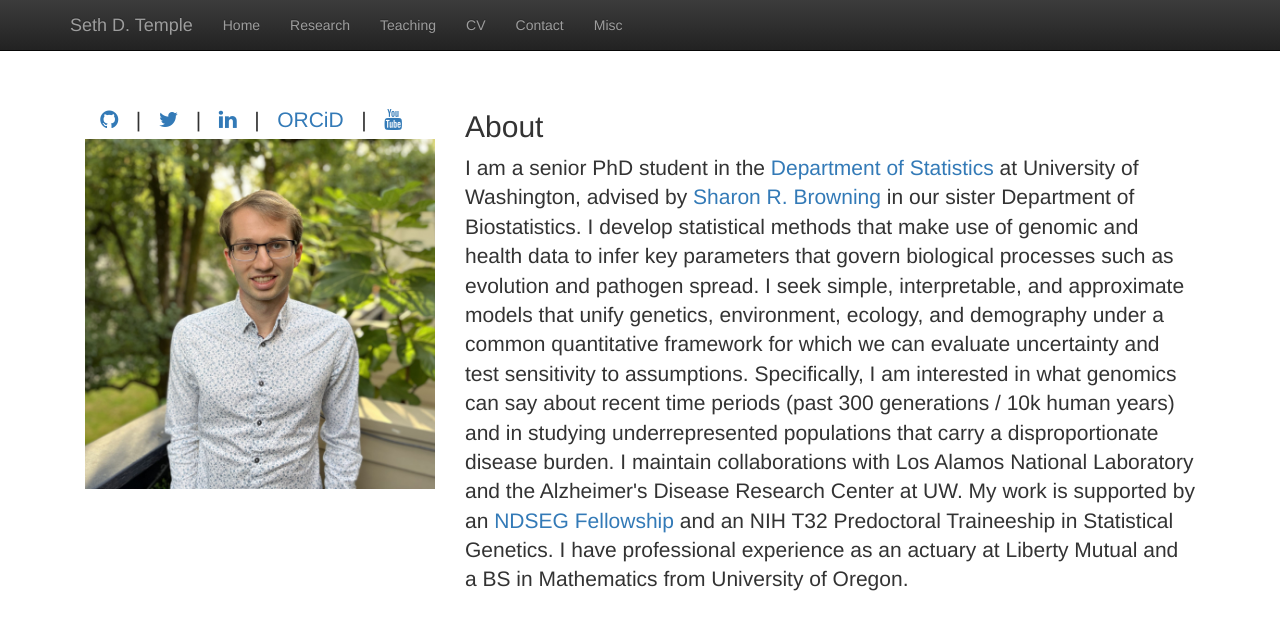
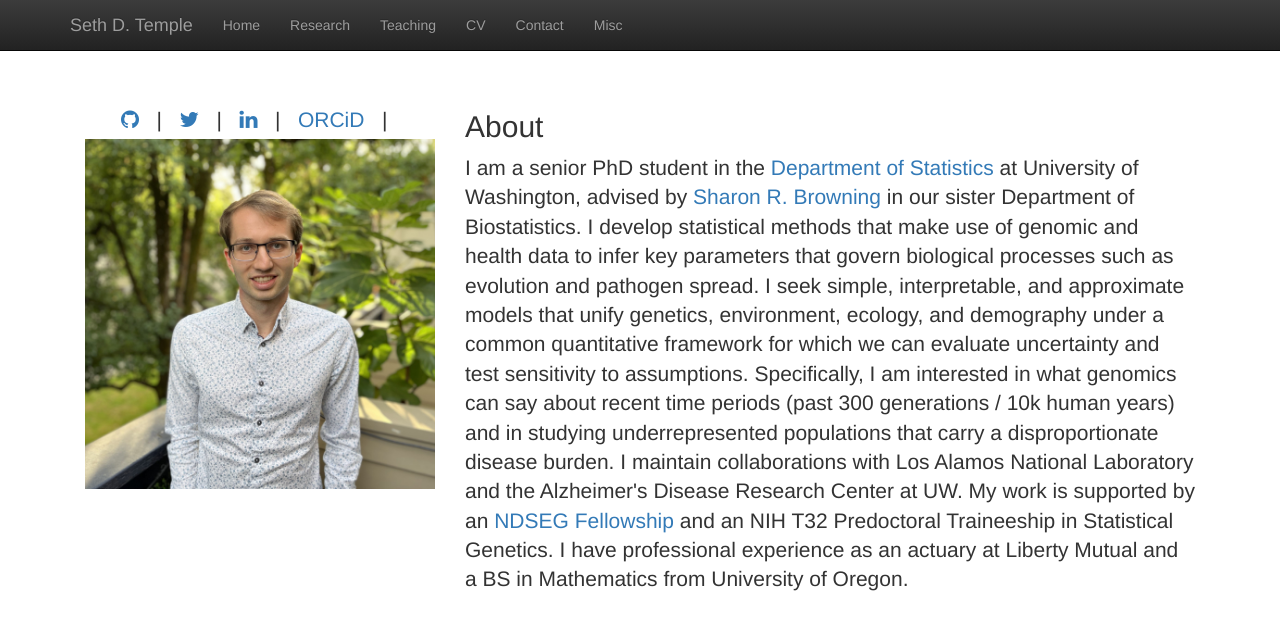
Before and after one commit to sdtemple/sdtemple.github.io, a Jekyll site: the page built from index.html, in a window 1280 px wide. Shown: the top 630 px of the page. Built offline with Jekyll 4.4.1, drawn with Linux system fonts in a browser that asks for light colours; nearby versions of some CDN libraries; library files that are not in the unit come from our copies.

Commit message:
removing youtube

```diff
--- a/index.html
+++ b/index.html
@@ -15,8 +15,6 @@ title:  'Seth D. Temple'
          &nbsp;&nbsp;|&nbsp;&nbsp;
   <a href = "https://orcid.org/0000-0002-7651-6527">ORCiD</a>
          &nbsp;&nbsp;|&nbsp;&nbsp;
-  <a href = "https://www.youtube.com/@stemple"><i class="fa fa-youtube" aria-hidden="true"></i></a>
-         &nbsp;&nbsp;
          </p></center>
 
   </div>
```
